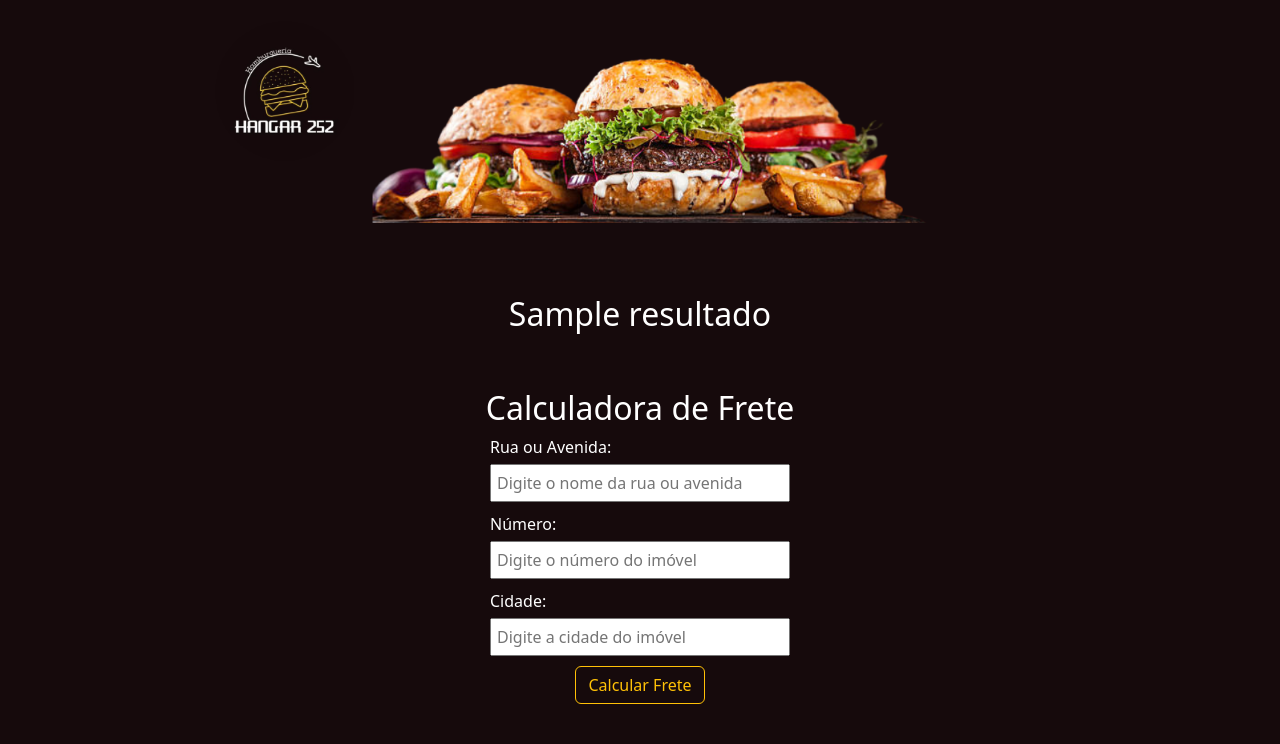
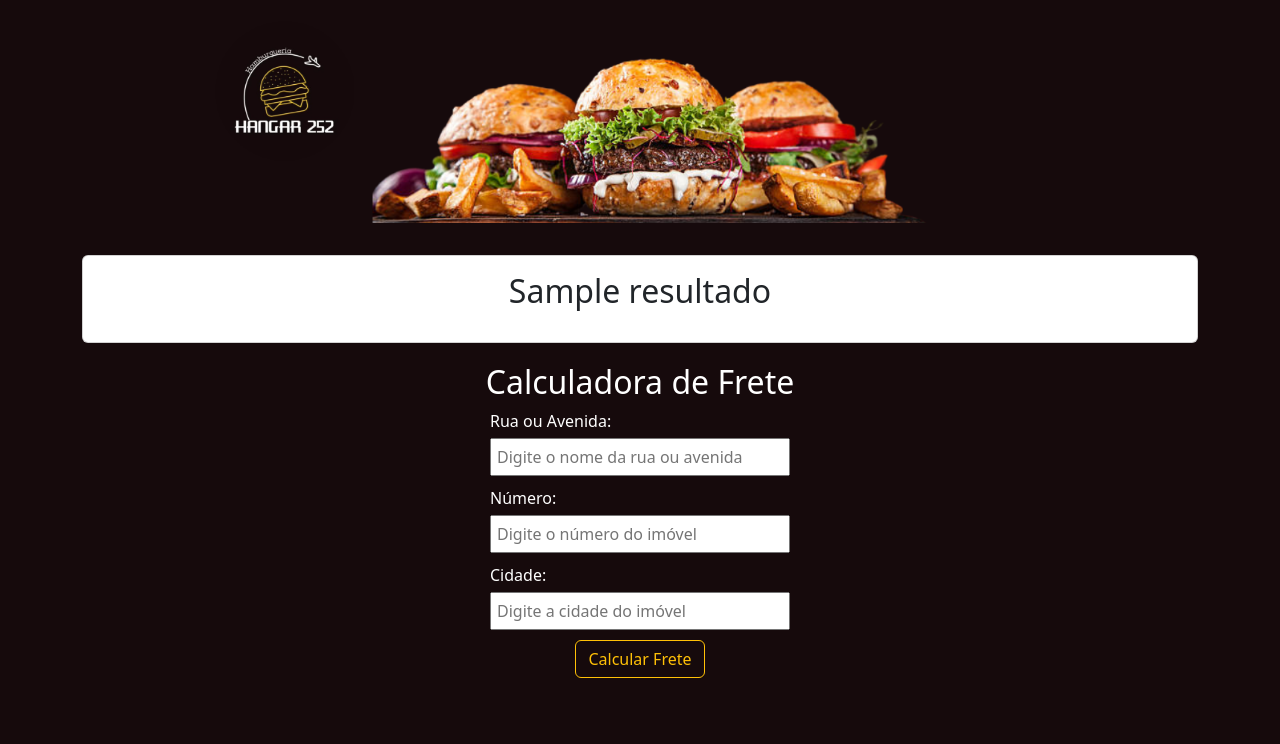
Before and after one commit to Grupo3-pi/integrador, a Django app: template frete/templates/calcula_frete.html in a window 1280 px wide. Shown: the part 113-857 px from the top of the page. After the commit the page ends 791 px from the top, so only its background shows below. Run offline with Django 4.2, Linux system fonts and the light colour scheme; the template is opened without the code that fills it: most values are stand-ins (such as "Sample title", 1, 10 or a date in 2020); some libraries are stand-ins or nearby versions.

Commit message:
Update Front-end

```diff
--- a/frete/templates/calcula_frete.html
+++ b/frete/templates/calcula_frete.html
@@ -11,15 +11,13 @@
   {% block 'body' %}
 
 
-
-  <div style="background-color: #160A0C; color: white; text-align: center; padding: 20px;">
-
-    {% if resultado %}
-    <div style="margin-top: 20px;">
-      <h2><p>{{ resultado }}</p></h2>
+  <div id="ResultadoFrete" class="col">
+    <div class="card">
+      <div class="card-body">
+        <h2><p>{{ resultado }}</p></h2>
+        </p>
+      </div>
     </div>
-    {% endif %}
-
   </div>
 
   <div style="background-color: #160A0C; color: white; text-align: center; padding: 20px;">
```
